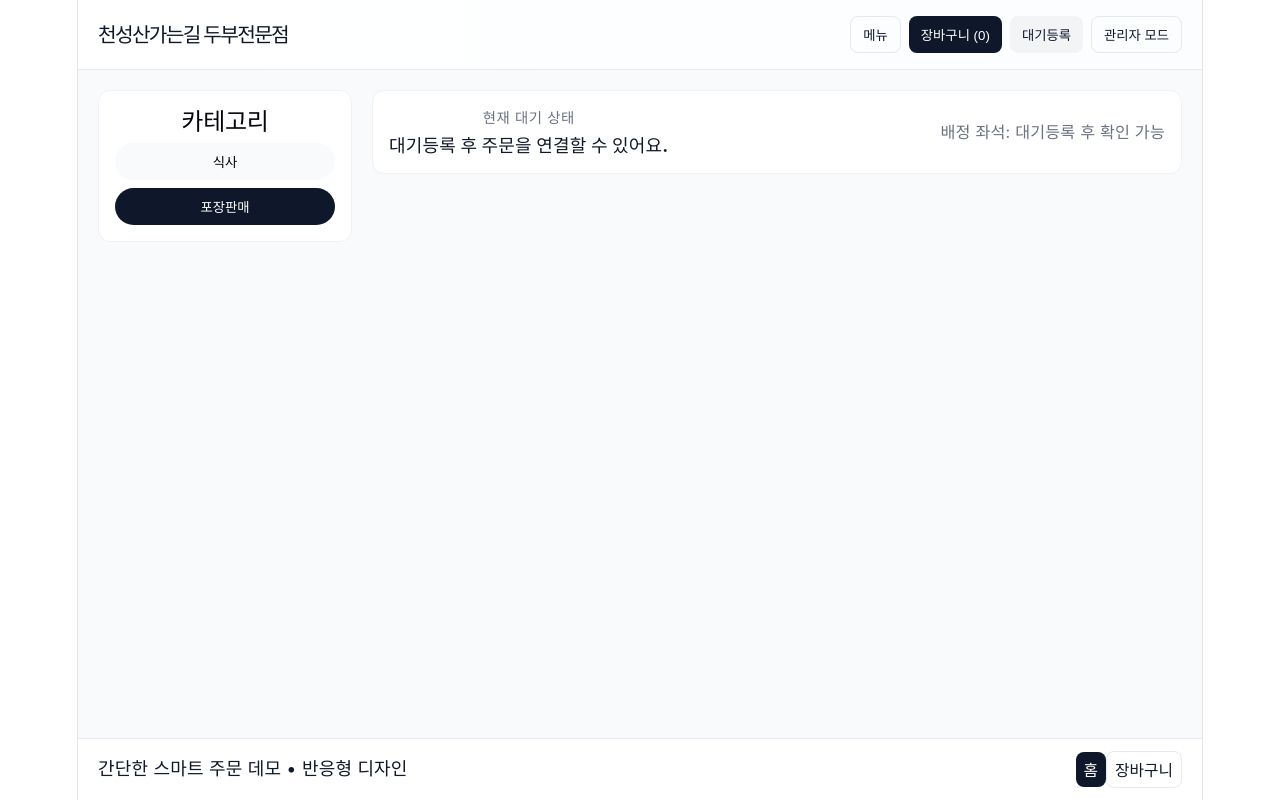
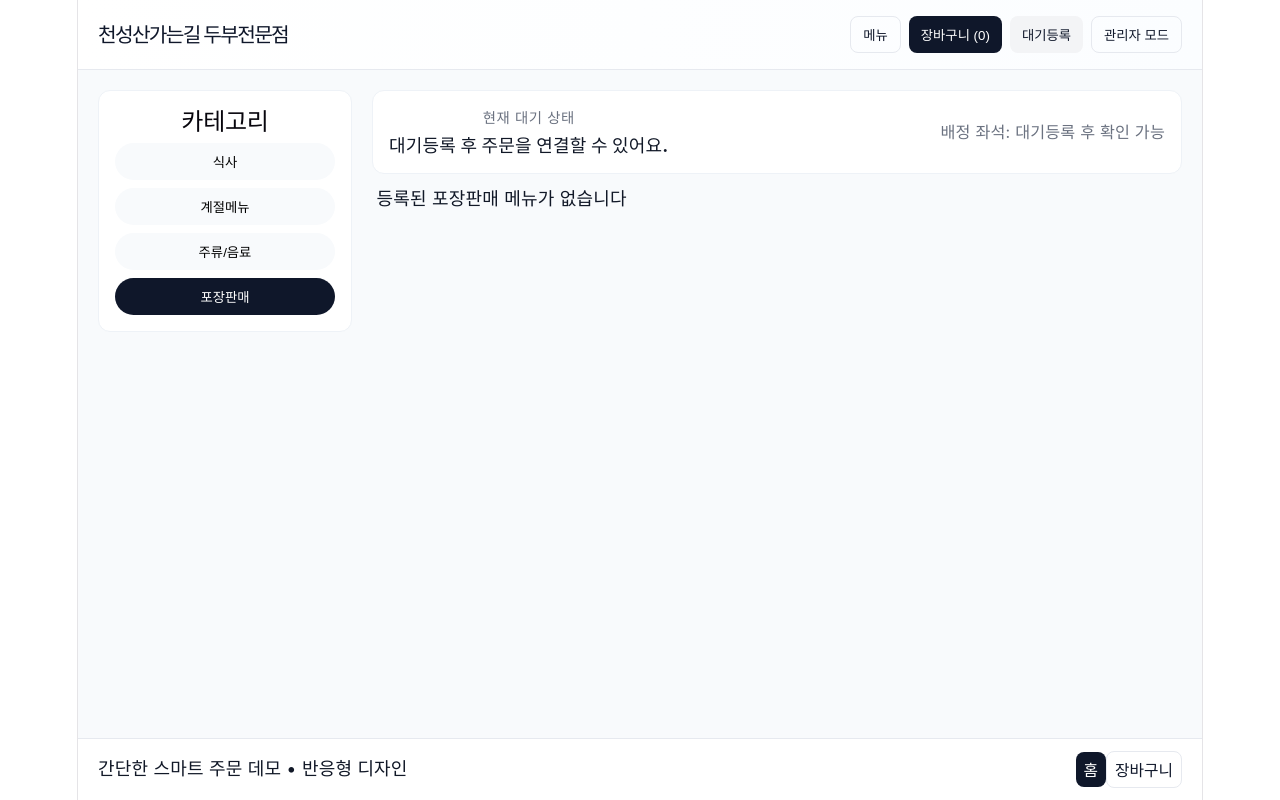
Before and after one commit to haeyongb971-lang/restaurant-app, a React (Vite) app: page / in a window 1280 px wide. Both pictures are taken after a click on the button "포장판매". Built offline with nearby package versions, Linux system fonts and the light colour scheme.

Commit message:
카테고리 수정

```diff
--- a/src/App.jsx
+++ b/src/App.jsx
@@ -88,7 +88,7 @@ export default function App() {
     }
   }, [waitlist, seatTargetWaitNumber])
 
-  const categories = useMemo(() => DEFAULT_CATEGORY_ORDER.filter(cat => cat === '포장판매' || menu.some(m => m.category === cat) || (cat === '포장판매' && takeoutMenu.some(item => item.isActive))), [menu, takeoutMenu])
+  const categories = useMemo(() => DEFAULT_CATEGORY_ORDER, [])
   const filtered = useMemo(() => {
     if (category === '포장판매') return takeoutMenu.filter(item => item.isActive)
     return menu.filter(m => m.category === category)
@@ -415,7 +415,11 @@ export default function App() {
                     <input value={adminMenuForm.desc} onChange={e => setAdminMenuForm(prev => ({ ...prev, desc: e.target.value }))} placeholder="설명" />
                   </label>
                   <label>카테고리
-                    <input value={adminMenuForm.category} onChange={e => setAdminMenuForm(prev => ({ ...prev, category: e.target.value }))} placeholder="전체" />
+                    <select value={adminMenuForm.category} onChange={e => setAdminMenuForm(prev => ({ ...prev, category: e.target.value }))}>
+                      <option value="식사">식사</option>
+                      <option value="계절메뉴">계절메뉴</option>
+                      <option value="주류/음료">주류/음료</option>
+                    </select>
                   </label>
                   <div className="admin-actions">
                     <button className="btn" type="submit">{adminMenuForm.id ? '메뉴 수정' : '메뉴 추가'}</button>
@@ -557,7 +561,12 @@ export default function App() {
               </div>
 
               <div className="menu-list">
-                {filtered.map(item => (
+                {filtered.length === 0 ? (
+                  <div className="empty">
+                    {category === '포장판매' ? '등록된 포장판매 메뉴가 없습니다' : '등록된 메뉴가 없습니다'}
+                  </div>
+                ) : (
+                  filtered.map(item => (
                     <article className="menu-card" key={item.id}>
                       <div className="menu-body">
                         <h3>{item.name}</h3>
@@ -568,7 +577,8 @@ export default function App() {
                         <button className="btn" onClick={() => addToCart(item)}>담기</button>
                       </div>
                     </article>
-                ))}
+                  ))
+                )}
               </div>
             </div>
           </section>
```
Lines whose indentation alone changed are shown as unchanged.
